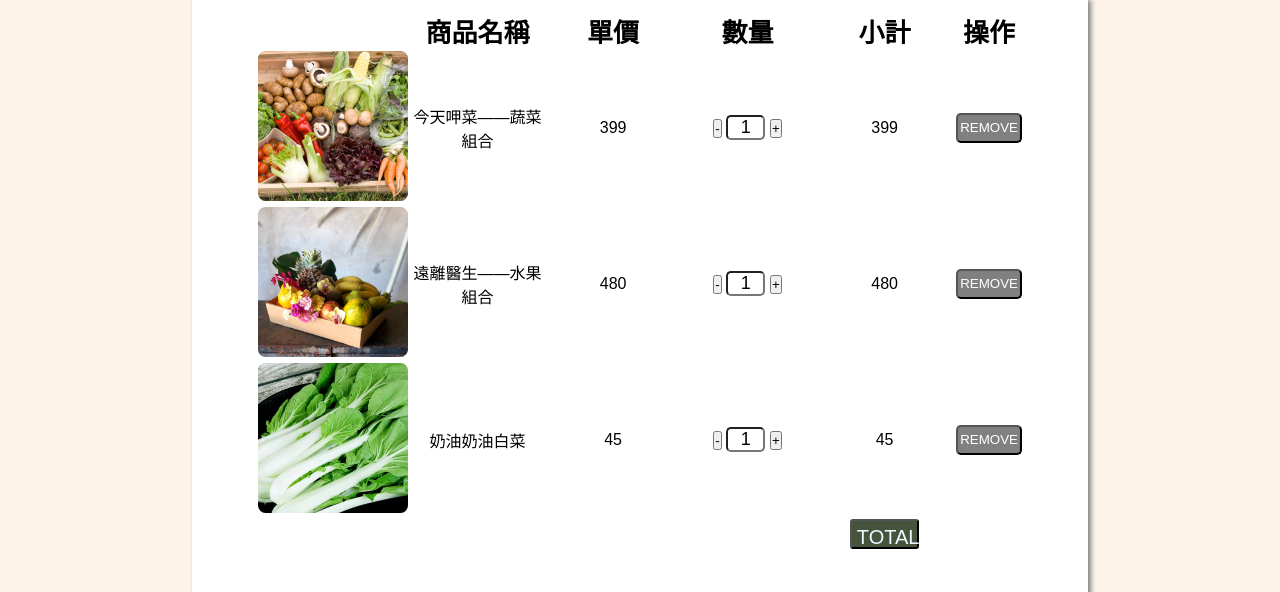
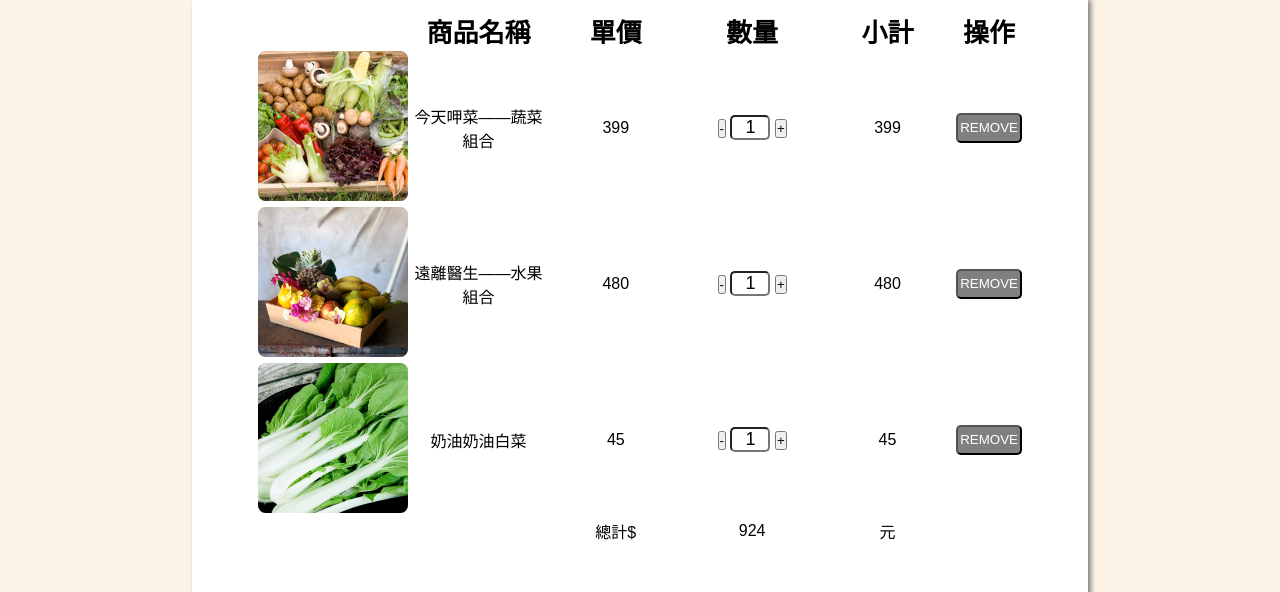
Before and after one commit to 10944146/vegShop, a plain HTML site: page cart.html in a window 1280 px wide. Shown: the part 201-793 px from the top of the page. Drawn offline with nearby package versions, Linux system fonts and the light colour scheme; a web font is replaced by a local one.

Commit message:
Add files via upload

```diff
--- a/cart.html
+++ b/cart.html
@@ -6,8 +6,7 @@
     <meta name="viewport" content="width=device-width, initial-scale=1.0">
     <link rel="icon" href="assets/images/logo.ico" type="image/x-icon" >
     <script src="assets/src/header.js"></script>
-    <!-- <script src="assets/src/cart.js"></script> -->
-    <script src="https://ajax.googleapis.com/ajax/libs/jquery/3.6.0/jquery.min.js"></script>
+    <script src="assets/src/cart.js"></script>
     <link rel="stylesheet" type="text/css" href="assets/css/header_footer _cartlogin.css">
     <link rel="stylesheet" type="text/css" href="assets/css/cart.css">
     <title>Field Vage | Cart</title>
@@ -23,7 +22,6 @@
             <li><a href="cart.html">Cart</a></li>
         </ul>
     </header>
-    <!--cart-->
     <section class="page">
         <div class="buyitem">
         <h1 class="cart-title">購物清單</h1>
@@ -46,7 +44,7 @@
                         <input type="text" class="product-q" value="1" readonly>
                         <button  onclick="plus(this)">+</button>
                     </td>
-                    <td class="subtotal">399</td>
+                    <td>399</td>
                     <td class="operate">
                         <button type="button" class="remove" onclick="rm(this)">REMOVE</button>
                     </td>
@@ -61,7 +59,7 @@
                         <input type="text" class="product-q" value="1" readonly>
                         <button onclick="plus(this)">+</button>
                     </td>
-                    <td class="subtotal">480</td>
+                    <td>480</td>
                     <td class="operate">
                         <button type="button" class="remove" onclick="rm(this)" >REMOVE</button>
                     </td>
@@ -76,7 +74,7 @@
                         <input type="text" class="product-q" value="1" readonly>
                         <button onclick="plus(this)">+</button>
                     </td>
-                    <td class="subtotal">45</td>
+                    <td>45</td>
                     <td class="operate">
                         <button type="button" class="remove" onclick="rm(this)">REMOVE</button>
                     </td>
@@ -85,9 +83,10 @@
                 <tr class="item_bottom">
                     <td></td>
                     <td></td>
-                    <td></td>
-                    <td></td>
-                    <td><button class="btntt" onclick="totalprice(this)">TOTAL</button></td>
+                    <td>總計$</td>
+                    <td><span id="total">924</span></td>
+                    <!-- <td><input id="total"  type="text" value="924" readonly></td>  -->
+                    <td>元</td>
                 </tr>
 
                 <tr>
@@ -123,6 +122,7 @@
         </div>
     </section>
     <section class="banner-cart"></section>
+
 </body>
 </html>
 <script src="assets/src/cart.js"></script>
```
Also changed, not shown: aboutus.html (+1 -1 lines), index.html (+6 -1 lines), shop.html (line endings or trailing spaces).
